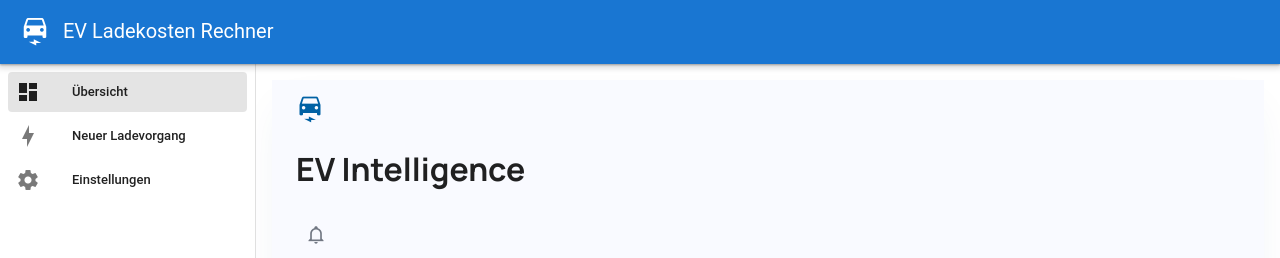
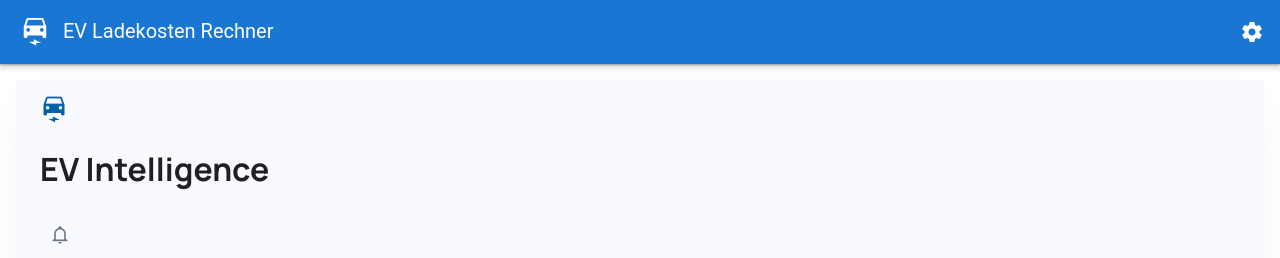
Before and after one commit to NMathar/charging-app, a Nuxt app: page / in a window 1280 px wide. Shown: the top 258 px of the page. Built offline with nearby package versions, Linux system fonts and the light colour scheme; no server answers; the database is empty.

Commit message:
remove menu and add settings button to app bar

```diff
--- a/app.vue
+++ b/app.vue
@@ -6,28 +6,12 @@
           <v-icon class="mr-2">mdi-car-electric</v-icon>
           EV Ladekosten Rechner
         </v-app-bar-title>
+
+        <v-spacer></v-spacer>
+        <v-btn icon to="/settings" title="Einstellungen" :hover="'Einstellungen'">
+          <v-icon>mdi-cog</v-icon>
+        </v-btn>
       </v-app-bar>
-
-      <v-navigation-drawer permanent>
-        <v-list density="compact" nav>
-          <v-list-item
-            prepend-icon="mdi-view-dashboard"
-            title="Übersicht"
-            to="/"
-            exact
-          />
-          <v-list-item
-            prepend-icon="mdi-lightning-bolt"
-            title="Neuer Ladevorgang"
-            to="/charging"
-          />
-          <v-list-item
-            prepend-icon="mdi-cog"
-            title="Einstellungen"
-            to="/settings"
-          />
-        </v-list>
-      </v-navigation-drawer>
     </ClientOnly>
 
     <v-main>
```
